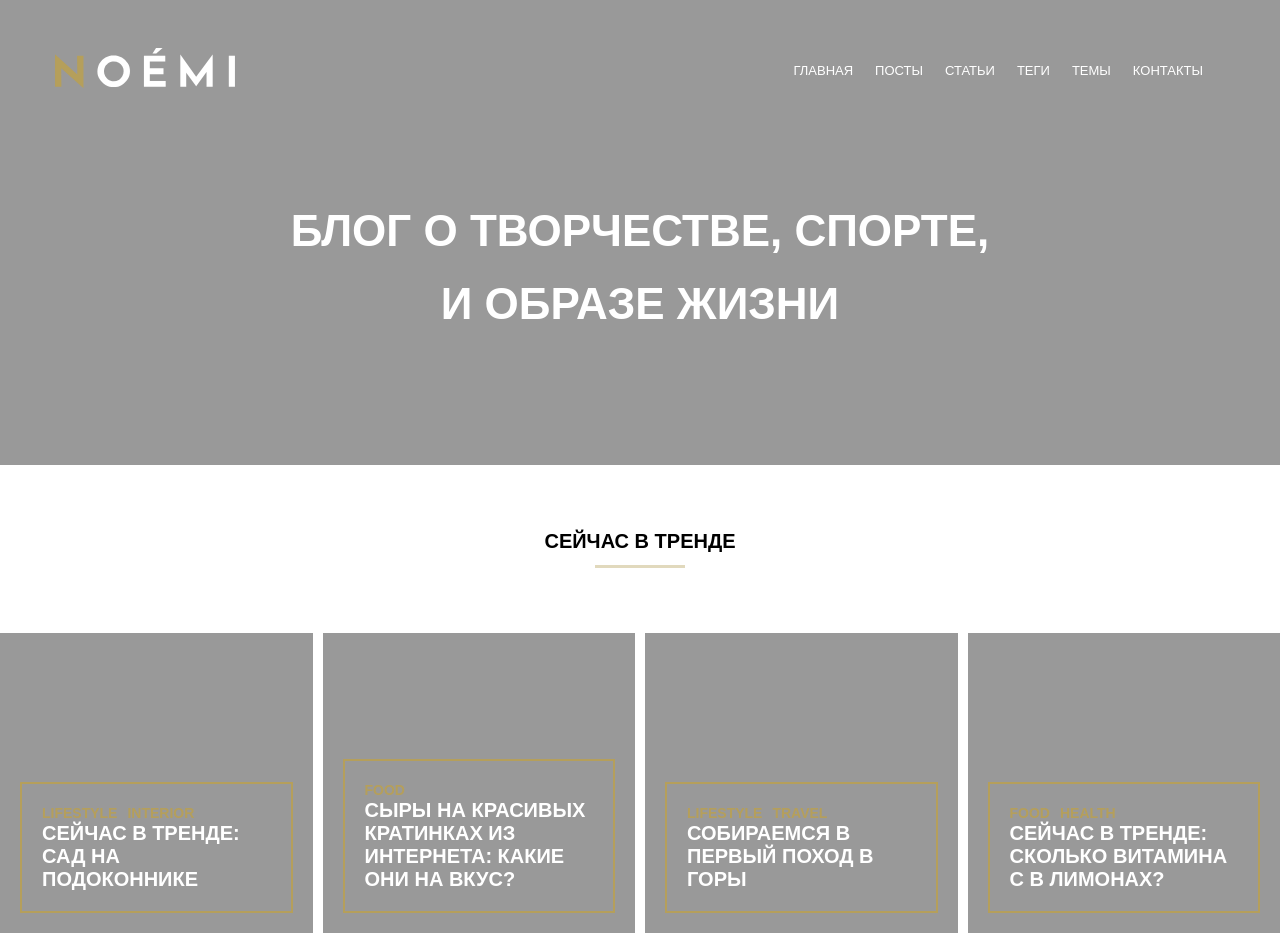
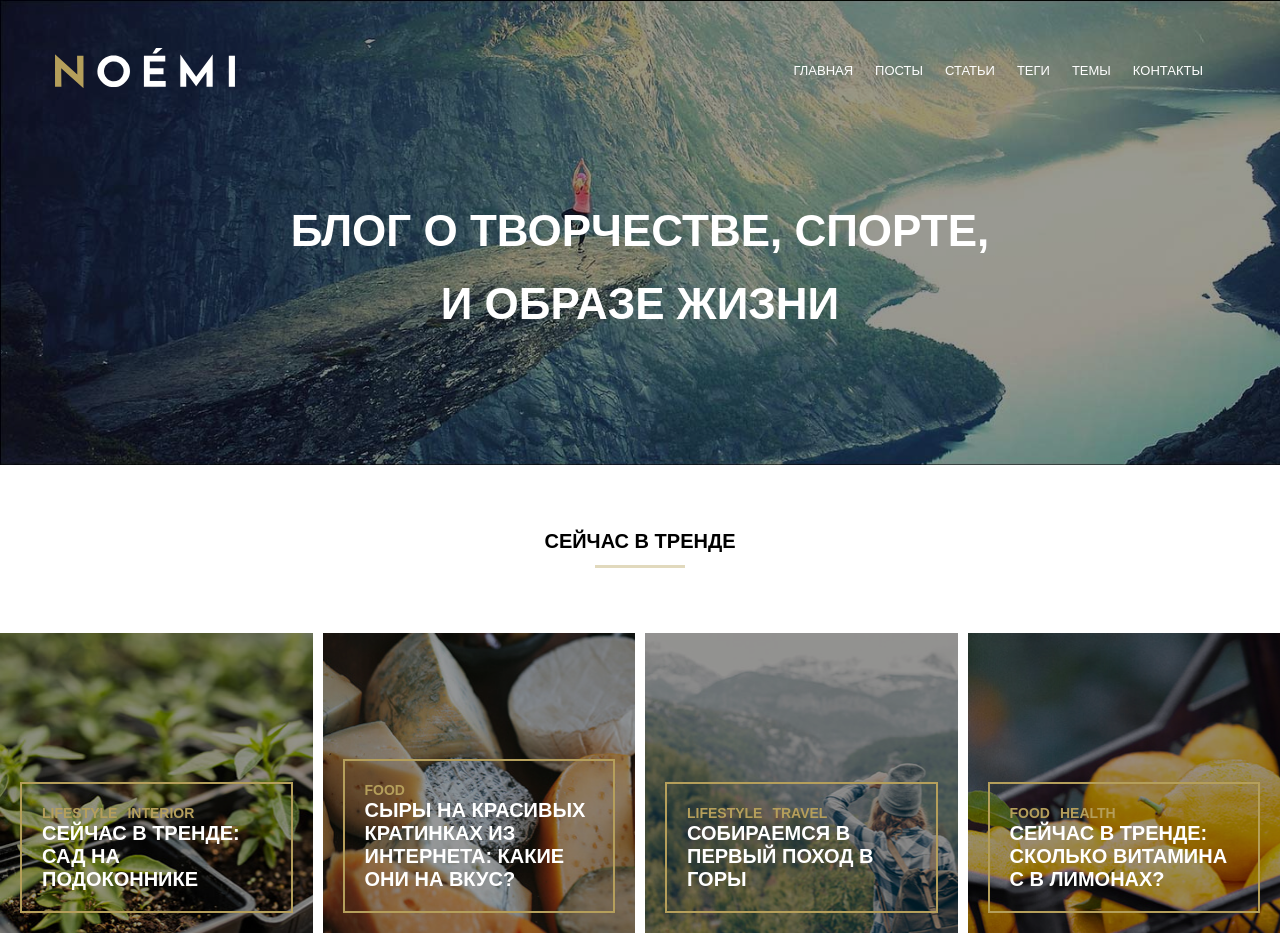
Before and after one commit to NkFoxy/mq-diplom, a plain HTML site: page index.html in a window 1280 px wide. Shown: the top 952 px of the page. Drawn offline with Linux system fonts and the light colour scheme; files whose address does not match are found by name; a web font is replaced by a local one.

Commit message:
Add files via upload
исправлены ссылки на изображения в css

```diff
--- a/css/style.css
+++ b/css/style.css
@@ -24,7 +24,7 @@ header {
 
   width: 100%;
   background-size: cover;
-  background-image: url("images/banner-bg.jpg");
+  background-image: url("../images/banner-bg.jpg");
   margin-bottom: 10px;
   padding-bottom: 95px;
 }
@@ -138,7 +138,7 @@ header::before {
   width: 25%;
   height: 300px;
   position: relative;
-  background-image: url("images/trend1.jpg");
+  background-image: url("../images/trend1.jpg");
 }
 
 .article-garden::before {
@@ -197,7 +197,7 @@ header::before {
   width: 25%;
   height: 300px;
   position: relative;
-  background-image: url("images/trend2.jpg");
+  background-image: url("../images/trend2.jpg");
 }
 
 .article-cheese::before {
@@ -214,7 +214,7 @@ header::before {
   width: 25%;
   height: 300px;
   position: relative;
-  background-image: url("images/trend3.jpg");
+  background-image: url("../images/trend3.jpg");
 }
 
 .article-mountains::before {
@@ -231,7 +231,7 @@ header::before {
   width: 25%;
   height: 300px;
   position: relative;
-  background-image: url("images/trend4.jpg");
+  background-image: url("../images/trend4.jpg");
 }
 
 .article-lime::before {
```
